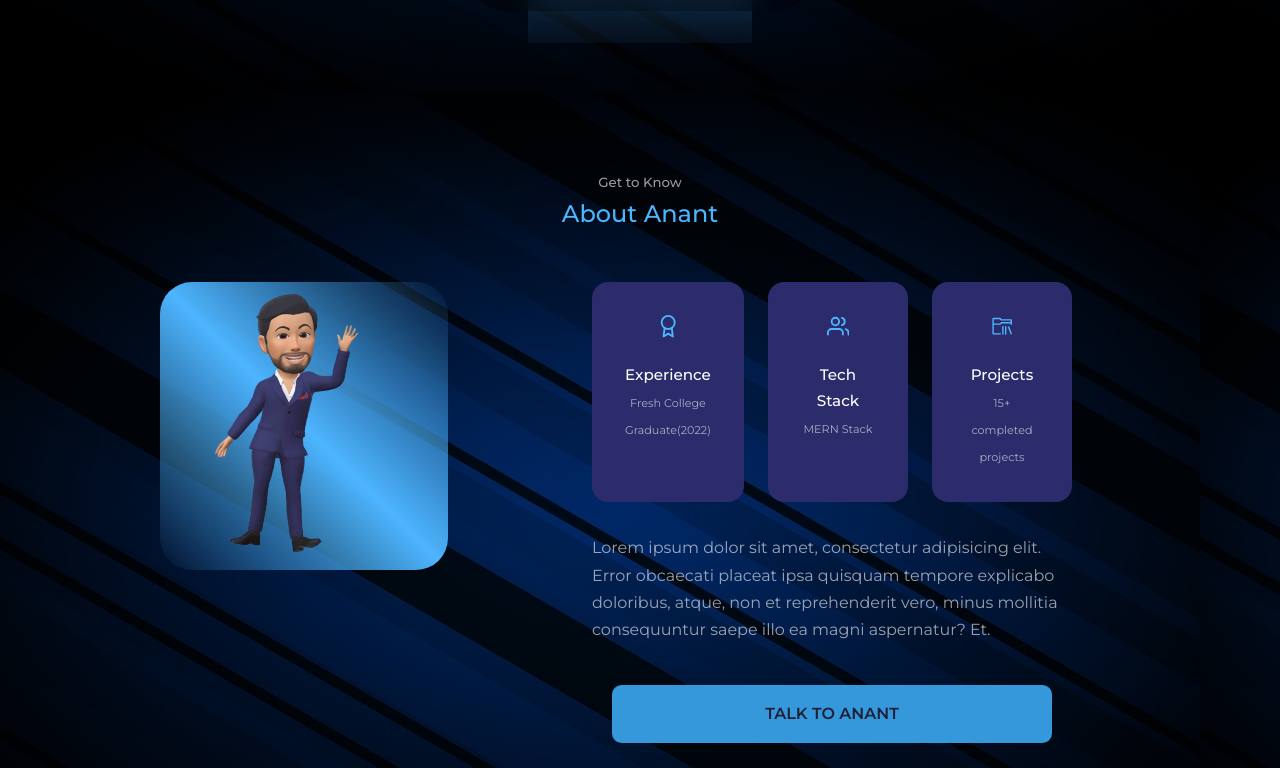
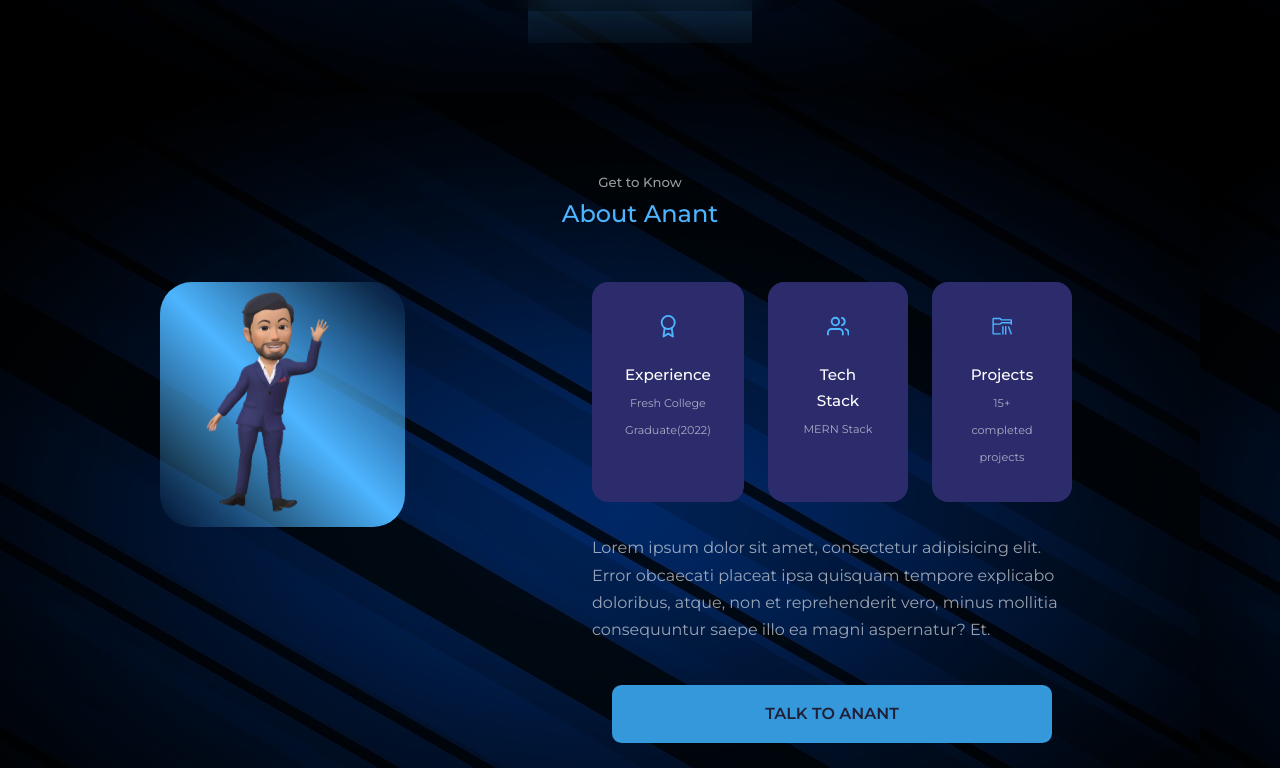
Before and after one commit to anantraghuvanshi/theanantraghuvanshi, a React (Create React App) app in the folder anant-portfolio/: page / in a window 1280 px wide. Shown: the part 757-1525 px from the top of the page. Built offline with nearby package versions, Linux system fonts and the light colour scheme.

Commit message:
about.css update

```diff
--- a/anant-portfolio/src/components/about/About.css
+++ b/anant-portfolio/src/components/about/About.css
@@ -4,7 +4,7 @@
     gap: 15%;
 }
 .about__me{
-    width: 100%;
+    width: 85%;
     aspect-ratio: 1/1;
     border-radius: 2rem;
     background: linear-gradient(45deg, transparent, var(--color-primary), transparent);
@@ -60,7 +60,7 @@
 }
 
 .about-btn{
-    width: 250px;
+    width: 200px;
     text-align: center;
     justify-content: center;
 }
```
